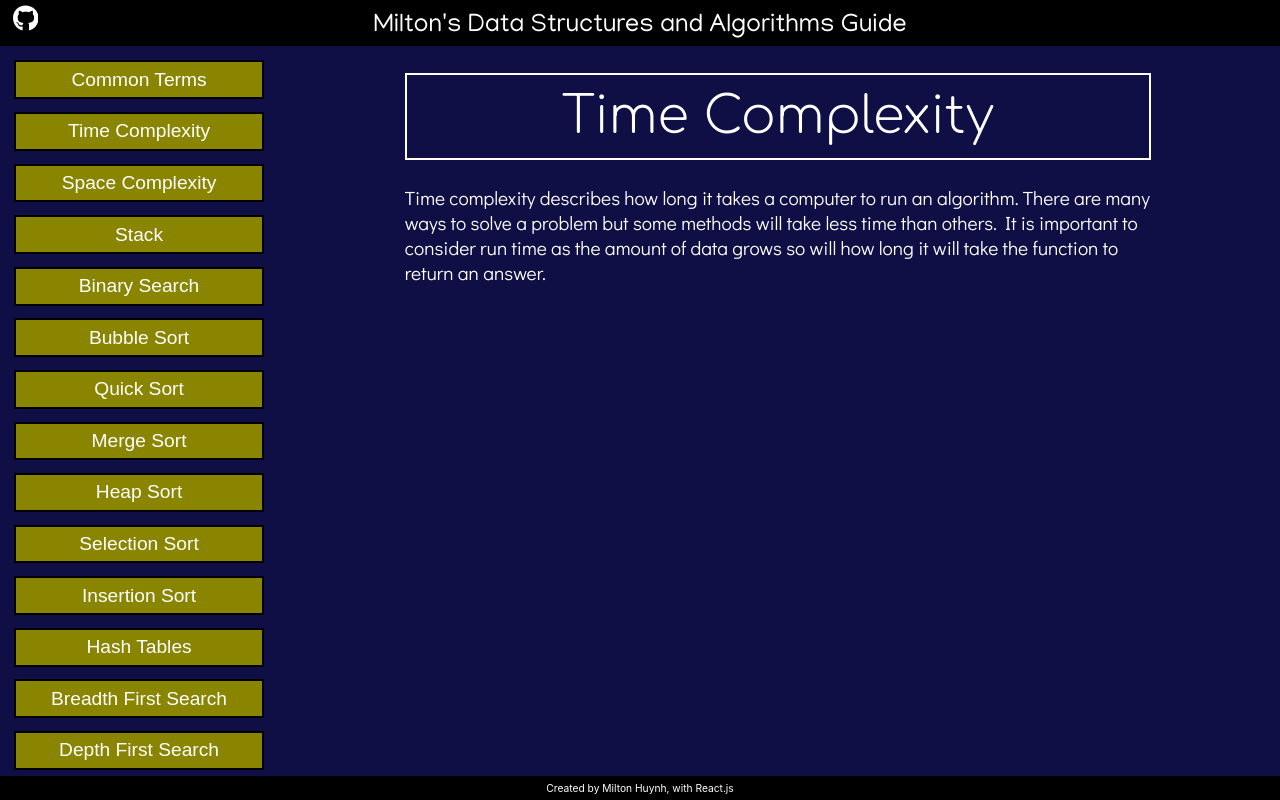
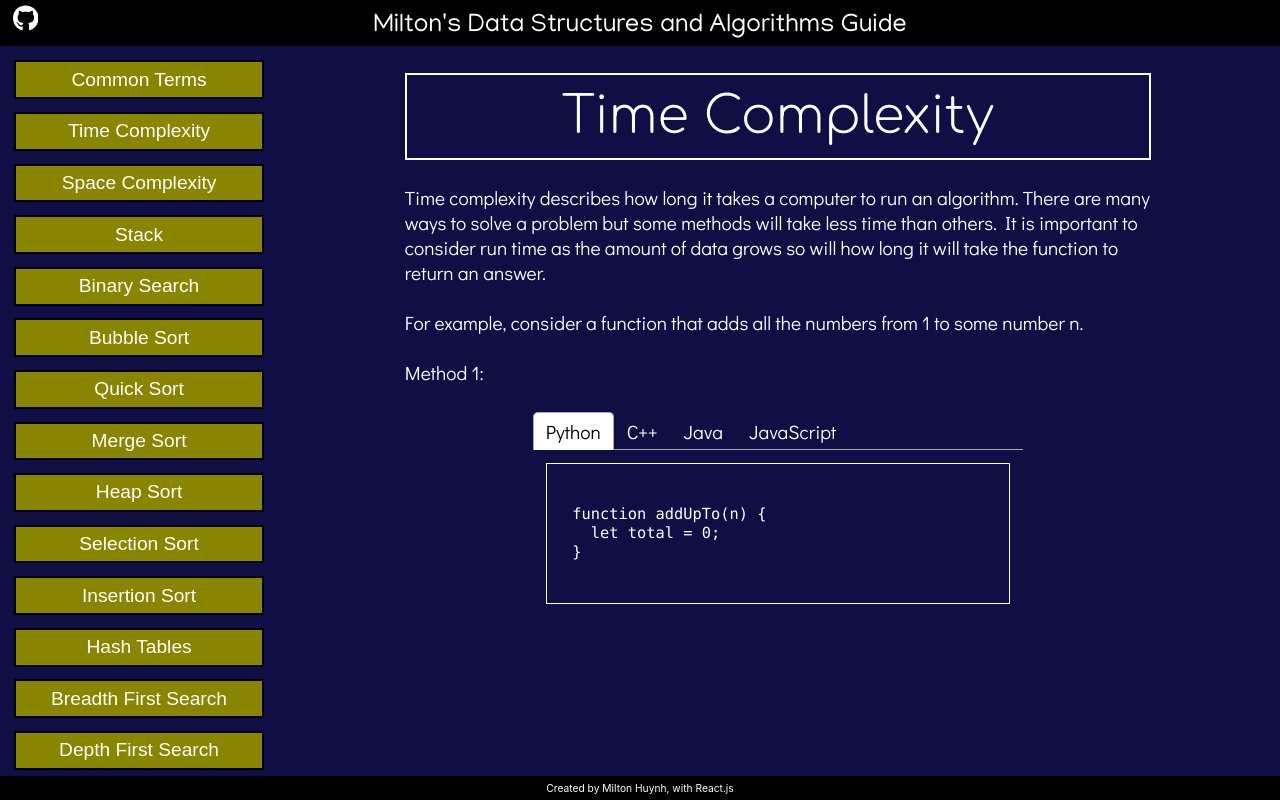
Before and after one commit to miltonhuynh/DSA-guide, a React (Create React App) app in the folder app/: page /DSA-guide/TimeComplexity in a window 1280 px wide. Built offline with nearby package versions, Linux system fonts and the light colour scheme; a web font is replaced by a local one.

Commit message:
Added code box to time complexity page

```diff
--- a/app/src/Concepts/TimeComplexity.js
+++ b/app/src/Concepts/TimeComplexity.js
@@ -1,4 +1,12 @@
 import React from 'react'
+import { Tab, Tabs, TabList, TabPanel } from 'react-tabs';
+import 'react-tabs/style/react-tabs.css';
+
+
+const slow_python_snippet =
+`function addUpTo(n) {
+  let total = 0;
+}`
 
 export default function BigO() {
   return (
@@ -8,6 +16,42 @@ export default function BigO() {
         Time complexity describes how long it takes a computer to run an algorithm. There are many ways to
         solve a problem but some methods will take less time than others. It is important to consider
         run time as the amount of data grows so will how long it will take the function to return an answer.
+        <br /><br />
+        For example, consider a function that adds all the numbers from 1 to some number n.
+        <br /><br />
+        Method 1:
+        <br />
+        <div class="Code_box">
+        <Tabs>
+          <TabList>
+            <Tab class="Tab_title">Python</Tab>
+            <Tab class="Tab_title">C++</Tab>
+            <Tab class="Tab_title">Java</Tab>
+            <Tab class="Tab_title">JavaScript</Tab>
+          </TabList>
+
+          <TabPanel>
+            <div class="Code">
+                <pre><code>{slow_python_snippet}</code></pre>
+            </div>
+          </TabPanel>
+          <TabPanel>
+            <div class="Code">
+                <pre><code>{slow_python_snippet}</code></pre>
+            </div>
+          </TabPanel>
+          <TabPanel>
+            <div class="Code">
+                <pre><code>{slow_python_snippet}</code></pre>
+            </div>
+          </TabPanel>
+          <TabPanel>
+            <div class="Code">
+                <pre><code>{slow_python_snippet}</code></pre>
+            </div>
+          </TabPanel>
+        </Tabs>
+      </div>
       </div>
 
     </div>
```
